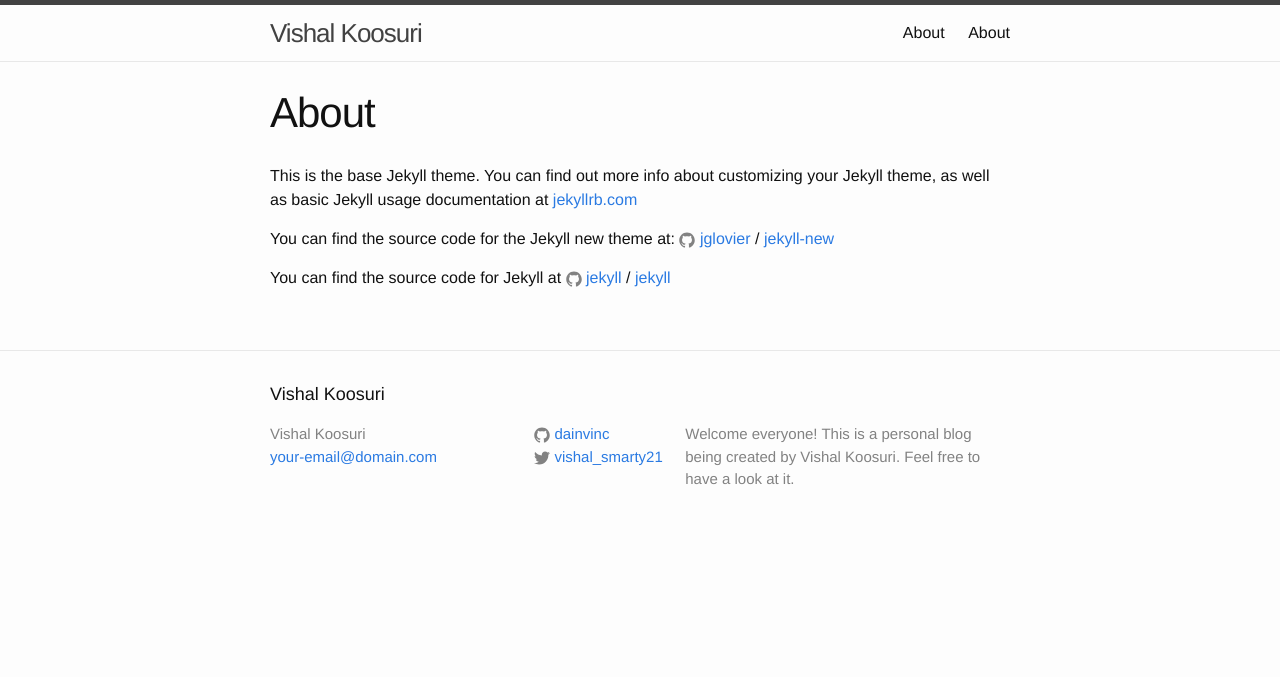
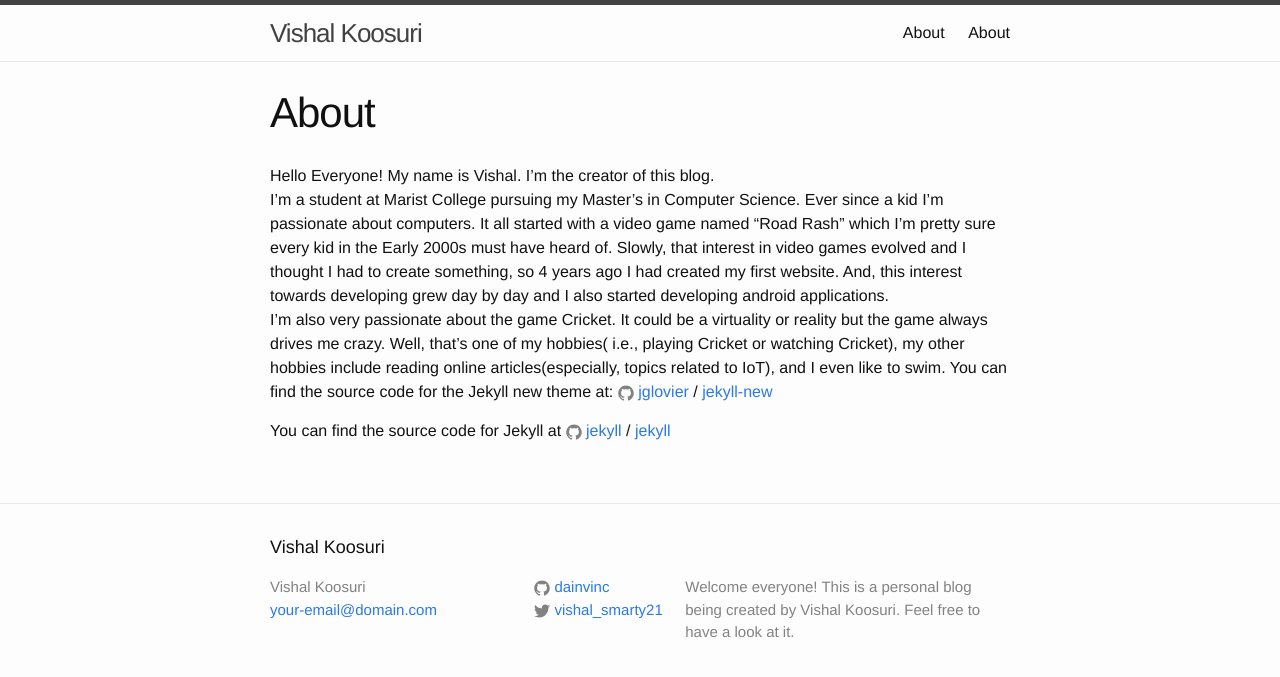
Before and after one commit to dainvinc/dainvinc.github.io, a Jekyll site: the page built from about.md, in a window 1280 px wide. Shown: the top 677 px of the page. Built offline with Jekyll 4.4.1, drawn with Linux system fonts in a browser that asks for light colours.

Commit message:
Added my introduction

```diff
--- a/about.md
+++ b/about.md
@@ -4,8 +4,18 @@ title: About
 permalink: /about/
 ---
 
-This is the base Jekyll theme. You can find out more info about customizing your Jekyll theme, as well as basic Jekyll usage documentation at [jekyllrb.com](http://jekyllrb.com/)
-
+Hello Everyone! My name is Vishal. I'm the creator of this blog. <br/>
+I'm a student at Marist College pursuing my Master's in Computer Science.
+Ever since a kid I'm passionate about computers. It all started with a video
+game named "Road Rash" which I'm pretty sure every kid in the Early 2000s
+must have heard of. Slowly, that interest in video games evolved and I
+thought I had to create something, so 4 years ago I had created my first
+website. And, this interest towards developing grew day by day and I also
+started developing android applications. <br />
+I'm also very passionate about the game Cricket. It could be a virtuality or
+reality but the game always drives me crazy. Well, that's one of my hobbies(
+i.e., playing Cricket or watching Cricket), my other hobbies include reading
+online articles(especially, topics related to IoT), and I even like to swim.
 You can find the source code for the Jekyll new theme at:
 {% include icon-github.html username="jglovier" %} /
 [jekyll-new](https://github.com/jglovier/jekyll-new)
```
